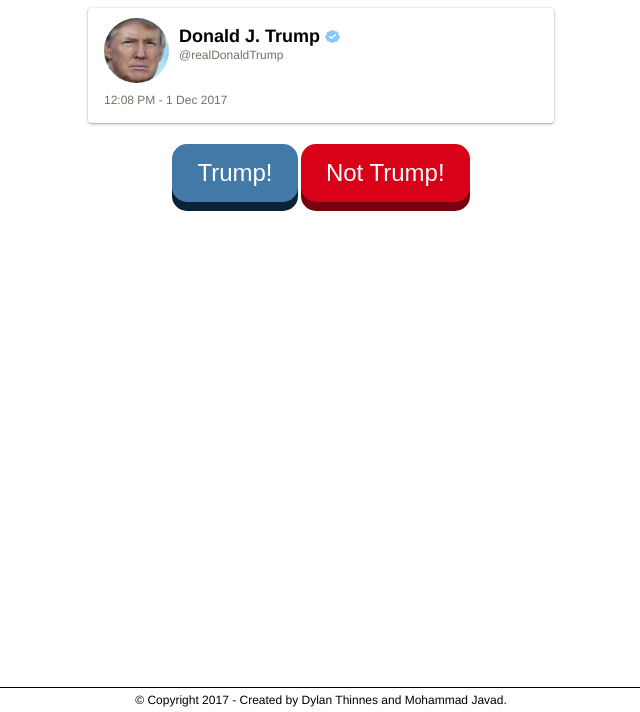
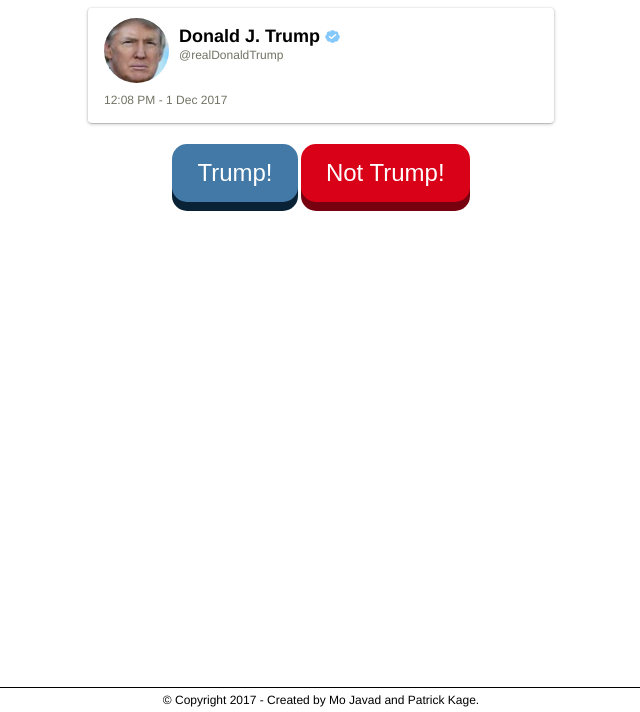
Before and after one commit to mojavad/trump-or-not, a website: page static/index.html in a window 1280 px wide. Shown: the part 88-800 px from the top of the page, without its empty margins (319-959 px from the left). Drawn offline with Linux system fonts and the light colour scheme; no server answers.

Commit message:
Update index.html

```diff
--- a/static/index.html
+++ b/static/index.html
@@ -45,7 +45,7 @@
 	<div id="message"></div>
 	<div id="percentage"></div>
 	<div class="spacer"></div>
-	<footer>© Copyright 2017 - Created by Dylan Thinnes and Mohammad Javad.</footer>
+	<footer>© Copyright 2017 - Created by Mo Javad and Patrick Kage.</footer>
 
 
 	<script>
```
